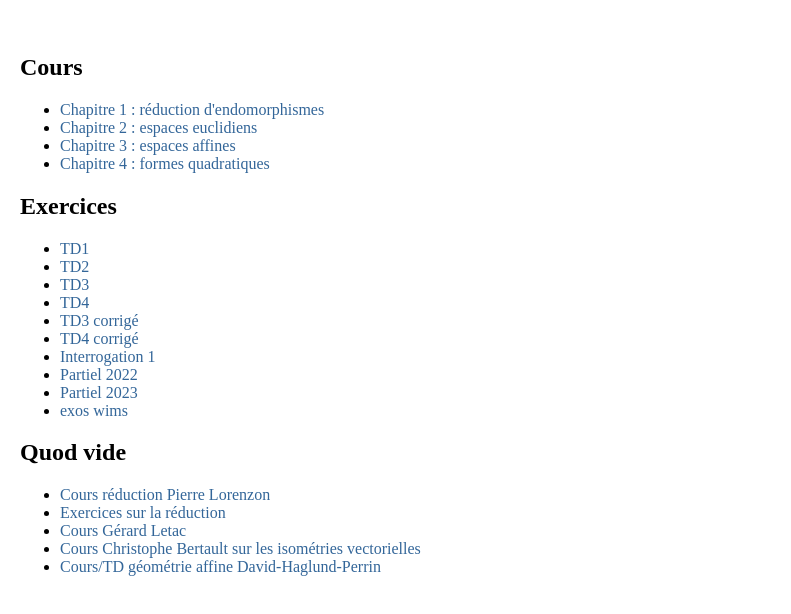
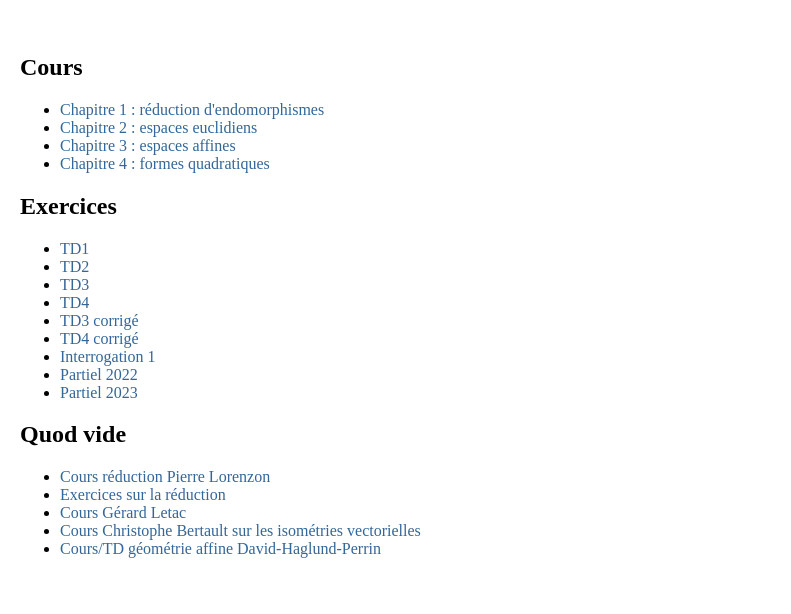
Before and after one commit to Casey-math/mathesis, a plain HTML site: page L3/Algèbre Linéaire/algèbre_linéaire.html in a window 1280 px wide. Shown: the part 100-714 px from the top of the page, without its empty margins (0-791 px from the left). Drawn offline with Linux system fonts and the light colour scheme.

Commit message:
Mise à jour rapide du site

```diff
--- a/L3/Algèbre Linéaire/algèbre_linéaire.html
+++ b/L3/Algèbre Linéaire/algèbre_linéaire.html
@@ -46,7 +46,7 @@
         <li><a href="TD/Interrogation1.pdf" target="_blank">Interrogation 1</a></li>
         <li><a href="TD/Partiel_2022.pdf" target="_blank">Partiel 2022</a></li>
         <li><a href="TD/Partiel_2023.pdf" target="_blank">Partiel 2023</a></li>
-        <li><a href="Exo/exoWims.pdf" target="_blank">exos wims</a></li>
+
 
     </ul>
     <h2>Quod vide</h2>
```
